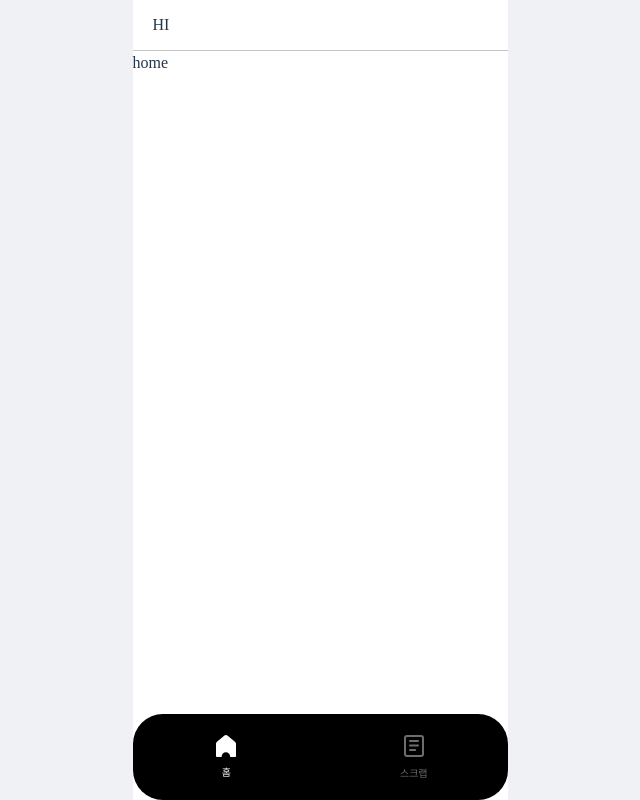
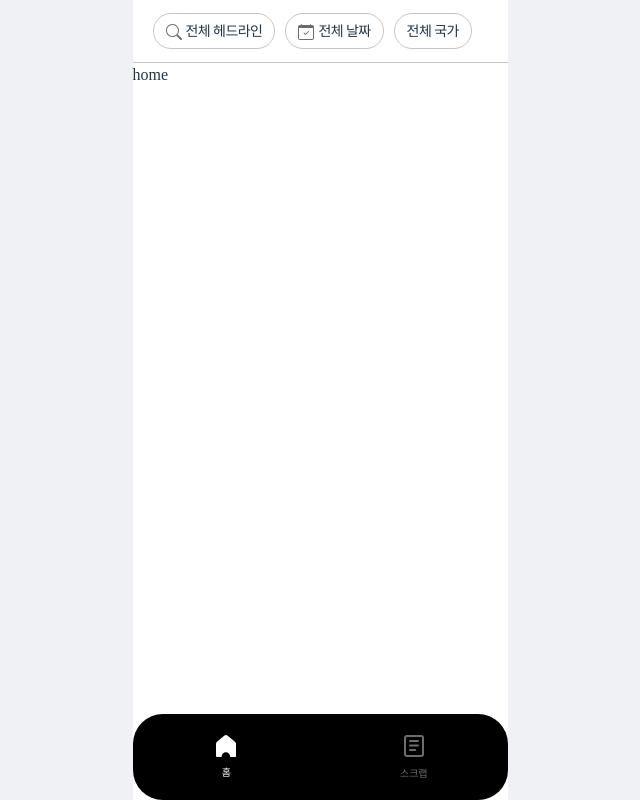
Before and after one commit to C12H22O12/newyorktimesAPI, a React (Vite) app: page / in a window 1280 px wide. Shown: the whole page, without its empty margins (320-960 px from the left). Built offline with nearby package versions, Linux system fonts and the light colour scheme; a web font is replaced by a local one.

Commit message:
feat: Header component

```diff
--- a/src/present/common/Header/Header.css
+++ b/src/present/common/Header/Header.css
@@ -6,5 +6,25 @@
   display: flex;
   justify-content: flex-start;
   align-items: center;
+  gap: 10px;
+}
+
+.HeaderCompo {
+  padding: 6px 12px 4px;
+  border-radius: 30px;
+  border: solid 1px var(--input-color);
+
+  display: flex;
+  justify-content: center;
+  align-items: center;
   gap: 4px;
+
+  cursor: pointer;
 }
+
+.HeaderCompo div {
+  font-size: 14px;
+  font-weight: 400;
+  line-height: 24px;
+  letter-spacing: -0.04em;
+}
--- a/src/present/common/Header/Header.tsx
+++ b/src/present/common/Header/Header.tsx
@@ -1,8 +1,26 @@
 import React, { memo } from "react";
-import "./Header.css"
+import "./Header.css";
+
+import { ReactComponent as Search } from "../../../assets/icon/search_icon.svg";
+import { ReactComponent as Calendar } from "../../../assets/icon/calendar_icon.svg";
 
 function Header() {
-    return <div className="Header">HI</div>
+  const content = [
+    { svg: <Search />, content: "전체 헤드라인" },
+    { svg: <Calendar />, content: "전체 날짜" },
+    { svg: null, content: "전체 국가" },
+  ];
+
+  const headerCompos = content.map((elem, idx) => {
+    return (
+      <div className="HeaderCompo" key={idx}>
+        {elem.svg}
+        <div>{elem.content}</div>
+      </div>
+    );
+  });
+
+  return <div className="Header">{headerCompos}</div>;
 }
 
-export default memo(Header)
+export default memo(Header);
```
Lines whose indentation alone changed are shown as unchanged.
